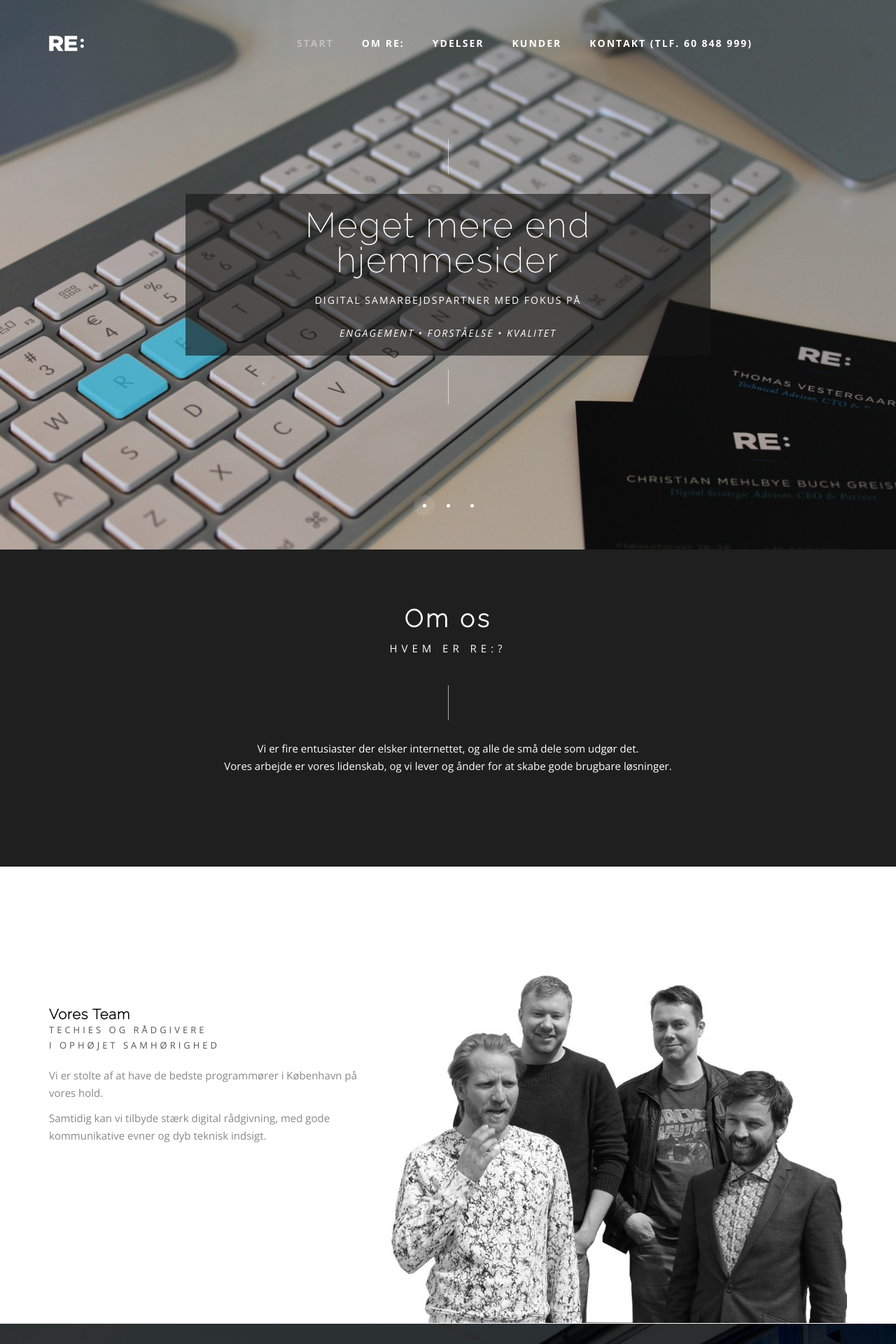
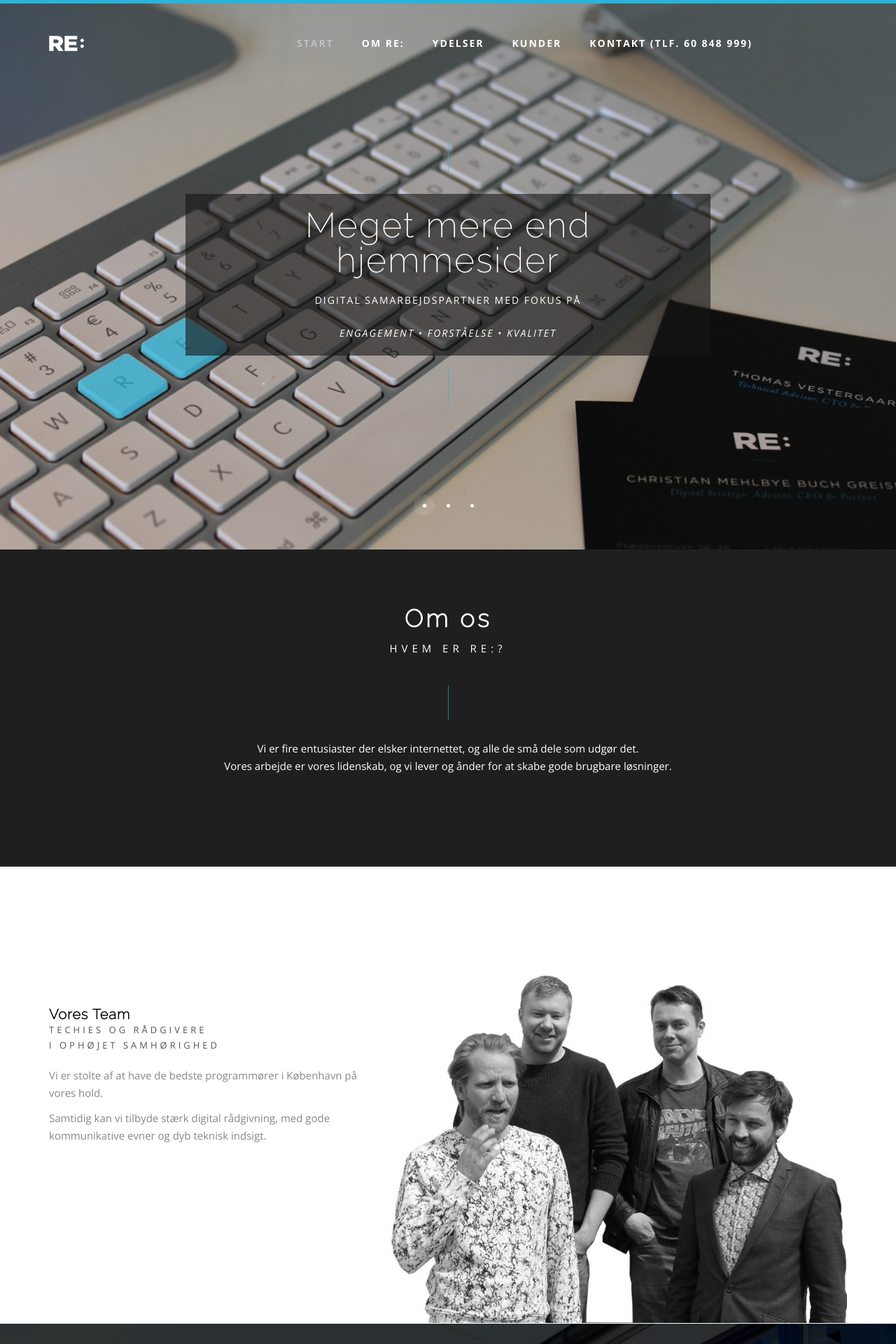
Before and after one commit to re-cph/recph-net, a Jekyll site: the page built from index.html, in a window 1280 px wide. Shown: the top 1920 px of the page at 70% size. Built offline with Jekyll 4.4.1, drawn with Linux system fonts in a browser that asks for light colours.

Commit message:
Tilføj blå linier

```diff
--- a/_sass/_site.sass
+++ b/_sass/_site.sass
@@ -1,3 +1,5 @@
+$blue: #25B5DD
+
 body,
 .sub-title
   font-size: 15px
@@ -25,8 +27,6 @@ body,
     padding: 0 20px 20px 20px
 
 #contact
-  .liner
-    background: #000
   p, a
     color: #000
   .phone
@@ -34,6 +34,8 @@ body,
     line-height: 45px
     font-weight: 300
 
+.liner
+  background-color: $blue
 
 @include media-max($screen-lg-min)
   //Green
@@ -89,12 +91,17 @@ span.break-mobile-only
       margin-left: auto
       margin-right: auto
 
-#resDebug
+#resDebug, #roof
   position: fixed
   left: 0
   right: 0
   height: 5px
   z-index: 1000
+
+#roof
+  background: $blue
+
+#resDebug
   background: red
   @include media-max($screen-lg-min)
     background: green
--- a/index.html
+++ b/index.html
@@ -2,6 +2,7 @@
 layout: default
 ---
 <!-- <div id="resDebug"></div> -->
+<div id="roof"></div>
 
     <!--HOME START-->
 <div id="home">
```
